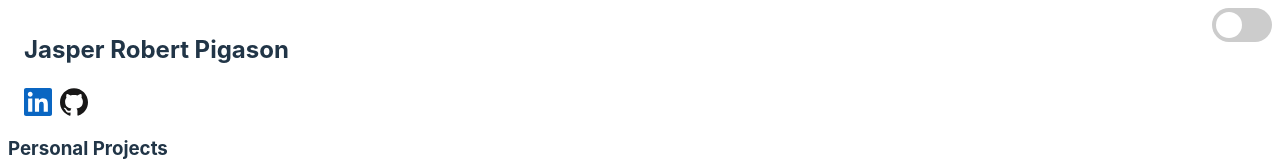
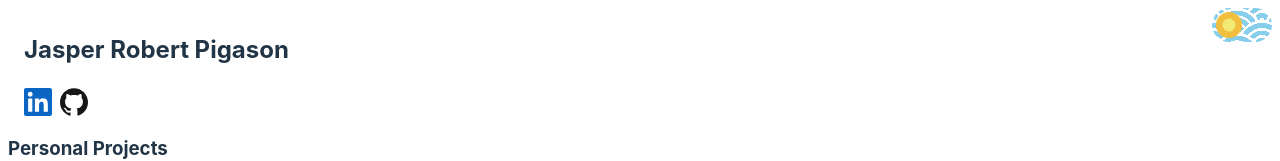
Before and after one commit to jrpdango/jrpdango.github.io, a Vue app: page / in a window 1280 px wide. Shown: the top 161 px of the page. Built offline with nearby package versions, Linux system fonts and the light colour scheme.

Commit message:
Add styling to theme switcher

```diff
--- a/src/App.vue
+++ b/src/App.vue
@@ -1,12 +1,7 @@
 <script setup lang="ts">
 import BaseHeader from './components/BaseHeader.vue';
 import Projects from './components/Projects.vue';
-import { theme } from './theme';
-
-enum Theme {
-  DARK = "dark",
-  LIGHT = "light"
-};
+import { Theme, theme } from './theme';
 
 // Check preferred theme
 theme.state = window?.matchMedia?.('(prefers-color-scheme:dark)')?.matches ? Theme.DARK : Theme.LIGHT;
--- a/src/components/ThemeSwitcher.vue
+++ b/src/components/ThemeSwitcher.vue
@@ -1,11 +1,21 @@
 <script setup lang="ts">
+import { computed } from 'vue';
+import moon from '/crescent-moon.svg';
+import sun from '/sun.svg';
+import { Theme, theme } from '../theme';
 defineEmits(['themeChanged']);
+
+const indicator = computed(() => {
+    return theme.state === Theme.DARK ? moon : sun;
+});
 </script>
 
 <template>
     <label class="theme-switch" for="switch">
-        <input type="checkbox" id="switch" @click="$emit('themeChanged')" />
-        <div class="slider"></div>
+        <input type="checkbox" id="switch" @click="$emit('themeChanged')" :checked="theme.state === Theme.DARK" />
+        <div class="slider">
+            <img :src="indicator" class="indicator" alt="moon" />
+        </div>
     </label>
 </template>
 
@@ -22,7 +32,15 @@ defineEmits(['themeChanged']);
     }
 
     .slider {
-        background-color: #ccc;
+        background-color:skyblue;
+        background-image:
+        radial-gradient(circle at 100% 150%, skyblue 24%, white 24%, white 28%, skyblue 28%, skyblue 36%, white 36%, white 40%, transparent 40%, transparent),
+        radial-gradient(circle at 0    150%, skyblue 24%, white 24%, white 28%, skyblue 28%, skyblue 36%, white 36%, white 40%, transparent 40%, transparent),
+        radial-gradient(circle at 50%  100%, white 10%, skyblue 10%, skyblue 23%, white 23%, white 30%, skyblue 30%, skyblue 43%, white 43%, white 50%, skyblue 50%, skyblue 63%, white 63%, white 71%, transparent 71%, transparent),
+        radial-gradient(circle at 100% 50%, white 5%, skyblue 5%, skyblue 15%, white 15%, white 20%, skyblue 20%, skyblue 29%, white 29%, white 34%, skyblue 34%, skyblue 44%, white 44%, white 49%, transparent 49%, transparent),
+        radial-gradient(circle at 0    50%, white 5%, skyblue 5%, skyblue 15%, white 15%, white 20%, skyblue 20%, skyblue 29%, white 29%, white 34%, skyblue 34%, skyblue 44%, white 44%, white 49%, transparent 49%, transparent);
+        background-size: 50px 25px;
+        background-position: 50px 100px;
         bottom: 0;
         cursor: pointer;
         left: 0;
@@ -33,23 +51,27 @@ defineEmits(['themeChanged']);
         border-radius: 34px;
     }
 
-    .slider:before {
-        background-color: #fff;
-        bottom: 4px;
-        content: "";
+    .indicator {
         height: 26px;
-        left: 4px;
+        width: 26px;
         position: absolute;
         transition: .4s;
-        width: 26px;
-        border-radius: 50%;
+        top: 4px;
+        left: 4px;
     }
 
     input:checked + .slider {
-        background-color: #66bb6a;
+        background-color:black;
+        background-image:
+        radial-gradient(white, rgba(255,255,255,.2) 2px, transparent 10px),
+        radial-gradient(white, rgba(255,255,255,.15) 1px, transparent 5px),
+        radial-gradient(white, rgba(255,255,255,.1) 2px, transparent 10px),
+        radial-gradient(rgba(255,255,255,.4), rgba(255,255,255,.1) 2px, transparent 5px);
+        background-size: 55px 55px, 40px 40px, 30px 30px, 20px 20px;
+        background-position: 0 0, 45px 31px, 24px 50px, 24px 50px;
     }
 
-    input:checked + .slider:before {
-        transform: translateX(26px);
+    input:checked + div .indicator{
+        transform: translateX(24px);
     }
 </style>
--- a/src/theme.ts
+++ b/src/theme.ts
@@ -5,6 +5,8 @@ enum Theme {
     LIGHT = "light"
   };
 
-export const theme = reactive({
+const theme = reactive({
     state: Theme.DARK
 });
+
+export { Theme, theme };
```
Also changed, not shown: public/crescent-moon.svg (added), public/sun.svg (added).
